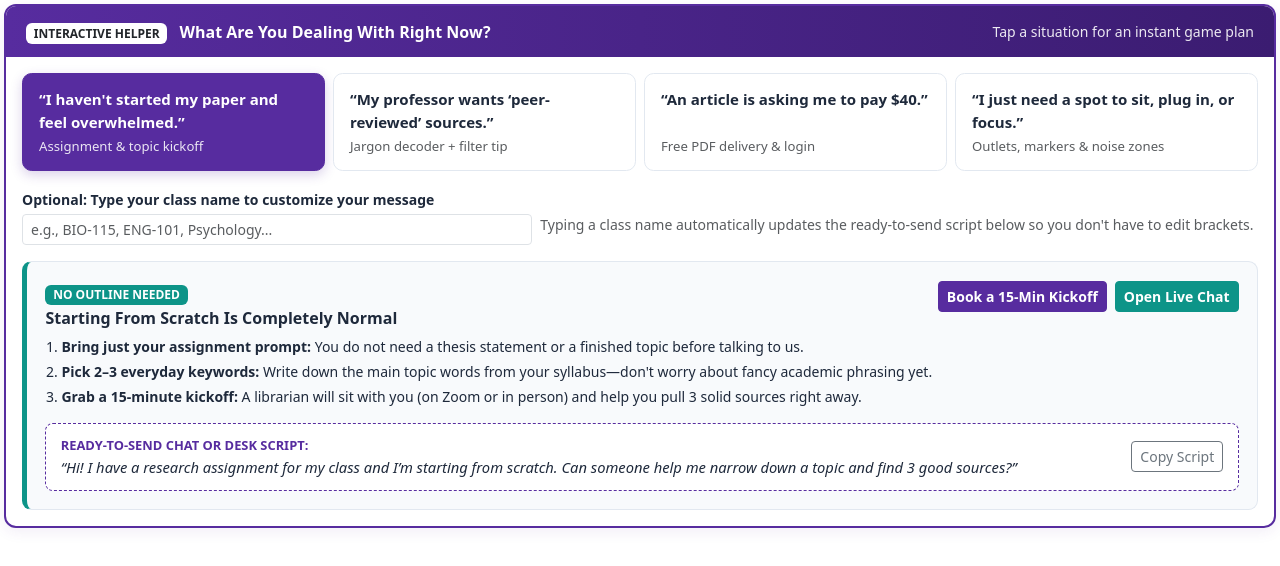
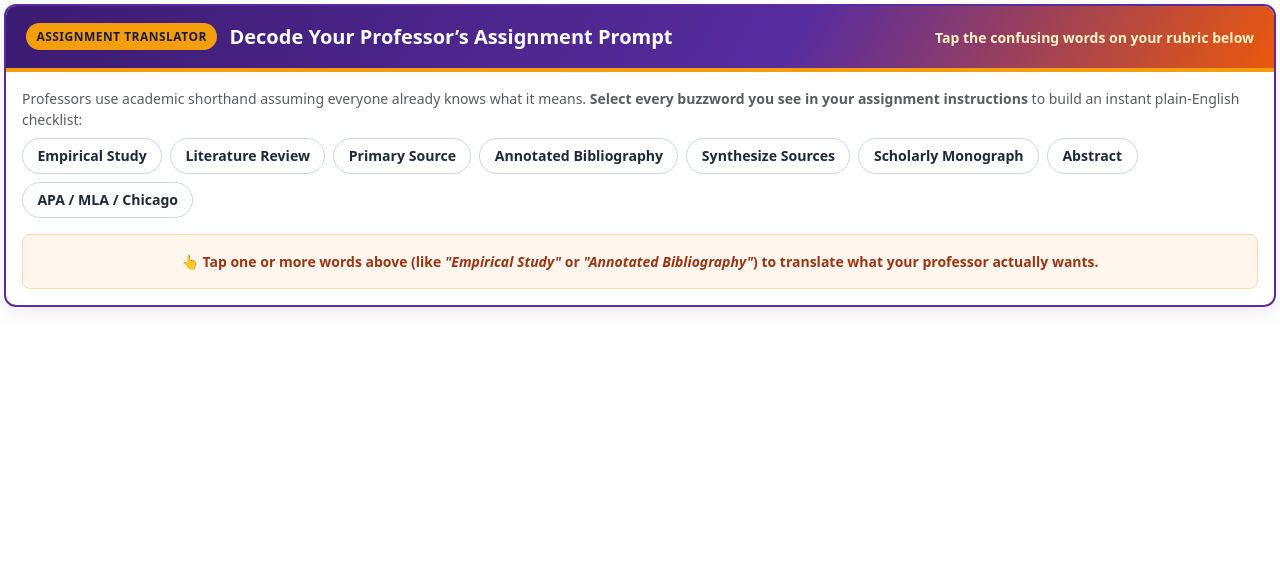
Before and after one commit to ULRider-1865/library-of-things, a plain HTML site: page starter-triage.html in a window 1280 px wide. Drawn offline with nearby package versions, Linux system fonts and the light colour scheme.

Commit message:
Update starter-triage.html

```diff
--- a/starter-triage.html
+++ b/starter-triage.html
@@ -3,7 +3,7 @@
 <head>
   <meta charset="UTF-8" />
   <meta name="viewport" content="width=device-width, initial-scale=1.0" />
-  <title>Moore Library Interactive Student Triage</title>
+  <title>Syllabus &amp; Rubric Buzzword Decoder</title>
   <!-- Bootstrap 5.3 CSS -->
   <link href="https://cdn.jsdelivr.net/npm/bootstrap@5.3.3/dist/css/bootstrap.min.css" rel="stylesheet" />
   <style>
@@ -11,9 +11,9 @@
       --rider-purple: #572c9f;
       --rider-purple-dark: #3b1c71;
       --rider-purple-soft: #f3effb;
-      --rider-cranberry: #9f1239;
-      --rider-teal: #0d9488;
-      --rider-teal-dark: #0f766e;
+      --warm-orange: #ea580c;
+      --warm-amber: #f59e0b;
+      --warm-orange-soft: #fff7ed;
       --rider-slate: #1e293b;
       --rider-border: #e2e8f0;
     }
@@ -26,18 +26,20 @@
       padding: 0.25rem;
     }
 
-    .widget-shell {
+    .decoder-shell {
       border: 2px solid var(--rider-purple);
       border-radius: 0.75rem;
       background-color: #ffffff;
       overflow: hidden;
-      box-shadow: 0 4px 14px rgba(87, 44, 159, 0.08);
+      box-shadow: 0 6px 18px rgba(87, 44, 159, 0.1);
     }
 
-    .widget-header {
-      background: linear-gradient(90deg, var(--rider-purple) 0%, var(--rider-purple-dark) 100%);
+    /* High-Contrast Purple + Warm Orange Header */
+    .decoder-header {
+      background: linear-gradient(120deg, var(--rider-purple-dark) 0%, var(--rider-purple) 62%, var(--warm-orange) 100%);
       color: #ffffff;
-      padding: 0.85rem 1.25rem;
+      padding: 1rem 1.25rem;
+      border-bottom: 4px solid var(--warm-amber);
       display: flex;
       flex-wrap: wrap;
       align-items: center;
@@ -45,280 +47,233 @@
       gap: 0.5rem;
     }
 
-    .choice-btn {
-      text-align: left;
-      border: 1.5px solid var(--rider-border);
+    .header-pill {
+      background-color: var(--warm-amber);
+      color: #1e1b4b;
+      font-weight: 800;
+      letter-spacing: 0.04em;
+      font-size: 0.75rem;
+      padding: 0.3rem 0.65rem;
+      border-radius: 999px;
+      text-transform: uppercase;
+    }
+
+    /* Toggleable Buzzword Chips */
+    .term-chip {
+      border: 1.5px solid #cbd5e1;
       background-color: #ffffff;
       color: var(--rider-slate);
-      border-radius: 0.6rem;
-      padding: 0.85rem 1rem;
+      border-radius: 999px;
+      padding: 0.4rem 0.9rem;
+      font-size: 0.88rem;
       font-weight: 600;
-      font-size: 0.94rem;
+      cursor: pointer;
       transition: all 0.15s ease;
-      height: 100%;
-      display: flex;
-      flex-direction: column;
-      justify-content: space-between;
+      user-select: none;
     }
 
-    .choice-btn:hover {
-      border-color: var(--rider-purple);
-      background-color: var(--rider-purple-soft);
-      transform: translateY(-1px);
+    .term-chip:hover {
+      border-color: var(--warm-orange);
+      background-color: var(--warm-orange-soft);
     }
 
-    .choice-btn.active {
+    .term-chip.selected {
+      background-color: var(--rider-purple);
       border-color: var(--rider-purple);
-      background-color: var(--rider-purple);
       color: #ffffff;
-      box-shadow: 0 4px 12px rgba(87, 44, 159, 0.22);
+      box-shadow: 0 3px 8px rgba(87, 44, 159, 0.22);
     }
 
-    .choice-btn.active .choice-sub {
-      color: rgba(255, 255, 255, 0.88) !important;
+    .term-chip.selected::before {
+      content: "✓ ";
+      color: var(--warm-amber);
+      font-weight: 800;
     }
 
-    .result-panel {
+    /* Output Cards */
+    .translation-card {
       background-color: #f8fafc;
       border: 1px solid var(--rider-border);
-      border-left: 5px solid var(--rider-teal);
-      border-radius: 0.6rem;
-      padding: 1.15rem;
+      border-left: 5px solid var(--warm-orange);
+      border-radius: 0.5rem;
+      padding: 0.85rem 1rem;
     }
 
-    .custom-script-box {
-      background-color: #ffffff;
-      border: 1px dashed var(--rider-purple);
-      border-radius: 0.5rem;
-      padding: 0.75rem 0.9rem;
-      font-size: 0.92rem;
+    .btn-orange-cta {
+      background-color: var(--warm-orange);
+      border-color: var(--warm-orange);
+      color: #ffffff;
+      font-weight: 700;
     }
 
-    .btn-rider-purple {
+    .btn-orange-cta:hover {
+      background-color: #c2410c;
+      border-color: #c2410c;
+      color: #ffffff;
+    }
+
+    .btn-purple-cta {
       background-color: var(--rider-purple);
       border-color: var(--rider-purple);
       color: #ffffff;
       font-weight: 600;
     }
 
-    .btn-rider-purple:hover {
+    .btn-purple-cta:hover {
       background-color: var(--rider-purple-dark);
       border-color: var(--rider-purple-dark);
-      color: #ffffff;
-    }
-
-    .btn-rider-teal {
-      background-color: var(--rider-teal);
-      border-color: var(--rider-teal);
-      color: #ffffff;
-      font-weight: 600;
-    }
-
-    .btn-rider-teal:hover {
-      background-color: var(--rider-teal-dark);
-      border-color: var(--rider-teal-dark);
       color: #ffffff;
     }
   </style>
 </head>
 <body>
 
-<div class="widget-shell">
-  <!-- Header -->
-  <div class="widget-header">
+<div class="decoder-shell">
+  <!-- Bold Purple + Orange Header -->
+  <div class="decoder-header">
     <div>
-      <span class="badge bg-white text-dark me-2">INTERACTIVE HELPER</span>
-      <strong class="fs-6">What Are You Dealing With Right Now?</strong>
+      <span class="header-pill me-2">Assignment Translator</span>
+      <strong class="fs-5 align-middle">Decode Your Professor’s Assignment Prompt</strong>
     </div>
-    <span class="small" style="color: rgba(255,255,255,0.9);">Tap a situation for an instant game plan</span>
+    <span class="small fw-semibold" style="color: #fef3c7;">Tap the confusing words on your rubric below</span>
   </div>
 
   <div class="p-3">
-    <!-- 4 Situation Selector Buttons -->
-    <div class="row g-2 mb-3" role="group" aria-label="Choose your current situation">
-      <div class="col-sm-6 col-lg-3">
-        <button type="button" class="btn choice-btn w-100 active" data-scenario="blank" onclick="selectScenario('blank', this)">
-          <span>“I haven't started my paper and feel overwhelmed.”</span>
-          <span class="choice-sub small text-muted fw-normal mt-1">Assignment &amp; topic kickoff</span>
-        </button>
+    <p class="small text-muted mb-2">
+      Professors use academic shorthand assuming everyone already knows what it means. <strong>Select every buzzword you see in your assignment instructions</strong> to build an instant plain-English checklist:
+    </p>
+
+    <!-- Buzzword Selector Chips -->
+    <div class="d-flex flex-wrap gap-2 mb-3" id="chipContainer" role="group" aria-label="Select syllabus terms">
+      <button type="button" class="term-chip" data-term="empirical" onclick="toggleTerm(this)">Empirical Study</button>
+      <button type="button" class="term-chip" data-term="litreview" onclick="toggleTerm(this)">Literature Review</button>
+      <button type="button" class="term-chip" data-term="primary" onclick="toggleTerm(this)">Primary Source</button>
+      <button type="button" class="term-chip" data-term="annotated" onclick="toggleTerm(this)">Annotated Bibliography</button>
+      <button type="button" class="term-chip" data-term="synthesize" onclick="toggleTerm(this)">Synthesize Sources</button>
+      <button type="button" class="term-chip" data-term="monograph" onclick="toggleTerm(this)">Scholarly Monograph</button>
+      <button type="button" class="term-chip" data-term="abstract" onclick="toggleTerm(this)">Abstract</button>
+      <button type="button" class="term-chip" data-term="apa" onclick="toggleTerm(this)">APA / MLA / Chicago</button>
+    </div>
+
+    <!-- Empty State Prompt -->
+    <div id="emptyState" class="p-3 rounded-3 border text-center" style="background-color: var(--warm-orange-soft); border-color: #fed7aa !important;">
+      <p class="small fw-semibold mb-0" style="color: #9a3412;">
+        👆 Tap one or more words above (like <em>"Empirical Study"</em> or <em>"Annotated Bibliography"</em>) to translate what your professor actually wants.
+      </p>
+    </div>
+
+    <!-- Dynamic Decoded Output -->
+    <div id="decodedOutput" class="d-none">
+      <div class="d-flex flex-wrap justify-content-between align-items-center gap-2 mb-2">
+        <span class="fw-bold small text-uppercase" style="color: var(--rider-purple);">Your Plain-English Assignment Translation:</span>
+        <button type="button" class="btn btn-link btn-sm text-muted p-0 text-decoration-none" onclick="clearAllTerms()">Clear selections</button>
       </div>
 
-      <div class="col-sm-6 col-lg-3">
-        <button type="button" class="btn choice-btn w-100" data-scenario="peer" onclick="selectScenario('peer', this)">
-          <span>“My professor wants ‘peer-reviewed’ sources.”</span>
-          <span class="choice-sub small text-muted fw-normal mt-1">Jargon decoder + filter tip</span>
-        </button>
-      </div>
+      <div id="translationList" class="d-flex flex-column gap-2 mb-3"></div>
 
-      <div class="col-sm-6 col-lg-3">
-        <button type="button" class="btn choice-btn w-100" data-scenario="paywall" onclick="selectScenario('paywall', this)">
-          <span>“An article is asking me to pay $40.”</span>
-          <span class="choice-sub small text-muted fw-normal mt-1">Free PDF delivery &amp; login</span>
-        </button>
-      </div>
-
-      <div class="col-sm-6 col-lg-3">
-        <button type="button" class="btn choice-btn w-100" data-scenario="space" onclick="selectScenario('space', this)">
-          <span>“I just need a spot to sit, plug in, or focus.”</span>
-          <span class="choice-sub small text-muted fw-normal mt-1">Outlets, markers &amp; noise zones</span>
-        </button>
-      </div>
-    </div>
-
-    <!-- Optional Course Input to Personalize Their Copy-Paste Script -->
-    <div class="row g-2 align-items-center mb-3">
-      <div class="col-md-5">
-        <label for="courseInput" class="form-label small fw-semibold mb-1">Optional: Type your class name to customize your message</label>
-        <input type="text" id="courseInput" class="form-control form-control-sm" placeholder="e.g., BIO-115, ENG-101, Psychology..." oninput="updateScriptText()" />
-      </div>
-      <div class="col-md-7 small text-muted pt-md-3">
-        Typing a class name automatically updates the ready-to-send script below so you don't have to edit brackets.
-      </div>
-    </div>
-
-    <!-- Dynamic Output Panel -->
-    <div class="result-panel" id="resultPanel" aria-live="polite">
-      <div class="d-flex flex-wrap justify-content-between align-items-start gap-2 mb-2">
-        <div>
-          <span class="badge mb-1" style="background-color: var(--rider-teal);" id="resBadge">STEP-BY-STEP GAME PLAN</span>
-          <h4 class="h6 fw-bold mb-0" id="resTitle"></h4>
+      <!-- Action Footer -->
+      <div class="p-2 px-3 rounded-3 d-flex flex-wrap justify-content-between align-items-center gap-2" style="background-color: var(--rider-purple-soft);">
+        <span class="small fw-semibold" style="color: var(--rider-purple-dark);">
+          Want help finding sources that match these exact rules?
+        </span>
+        <div class="d-flex flex-wrap gap-2">
+          <a href="https://rider.libcal.com/appointments" target="_blank" rel="noopener noreferrer" class="btn btn-sm btn-orange-cta">Book a 15-Min Kickoff</a>
+          <a href="https://guides.rider.edu/home" target="_blank" rel="noopener noreferrer" class="btn btn-sm btn-purple-cta">Search Moore Library</a>
         </div>
-        <div class="d-flex flex-wrap gap-2" id="resActions"></div>
-      </div>
-
-      <ol class="small mb-3 ps-3" id="resSteps"></ol>
-
-      <!-- Auto-Generated Copy-Paste Script -->
-      <div class="custom-script-box d-flex flex-wrap justify-content-between align-items-center gap-2">
-        <div class="flex-grow-1">
-          <span class="d-block small fw-bold text-uppercase" style="color: var(--rider-purple);">Ready-to-Send Chat or Desk Script:</span>
-          <span id="resScript" class="fst-italic"></span>
-        </div>
-        <button type="button" class="btn btn-sm btn-outline-secondary flex-shrink-0" id="copyBtn" onclick="copyGeneratedScript()">Copy Script</button>
       </div>
     </div>
   </div>
 </div>
 
 <script>
-  // ============================================================
-  // 1. UPDATE YOUR RIDER UNIVERSITY LINKS HERE ONCE
-  // ============================================================
-  const CONFIG = {
-    libcalUrl: "https://rider.libcal.com/appointments",
-    chatUrl: "https://guides.rider.edu/home",
-    illUrl: "https://guides.rider.edu/home",
-    searchUrl: "https://guides.rider.edu/home"
-  };
-
-  // ============================================================
-  // 2. SCENARIO DATA (PLAIN ENGLISH, ZERO JARGON)
-  // ============================================================
-  const SCENARIOS = {
-    blank: {
-      badge: "NO OUTLINE NEEDED",
-      title: "Starting From Scratch Is Completely Normal",
-      steps: [
-        "<strong>Bring just your assignment prompt:</strong> You do not need a thesis statement or a finished topic before talking to us.",
-        "<strong>Pick 2–3 everyday keywords:</strong> Write down the main topic words from your syllabus—don't worry about fancy academic phrasing yet.",
-        "<strong>Grab a 15-minute kickoff:</strong> A librarian will sit with you (on Zoom or in person) and help you pull 3 solid sources right away."
-      ],
-      scriptTemplate: (course) => `Hi! I have a research assignment for ${course} and I’m starting from scratch. Can someone help me narrow down a topic and find 3 good sources?`,
-      primaryBtn: { text: "Book a 15-Min Kickoff", url: CONFIG.libcalUrl },
-      secondaryBtn: { text: "Open Live Chat", url: CONFIG.chatUrl }
+  const TERMS = {
+    empirical: {
+      label: "Empirical Study",
+      meaning: "An article where researchers actually ran an experiment, survey, or observation and collected real data—not an opinion piece or summary.",
+      tip: "Look for sections inside the article labeled <strong>Methods</strong>, <strong>Participants</strong>, and <strong>Results</strong>."
     },
-    peer: {
-      badge: "JARGON DECODER",
-      title: "How to Find 'Peer-Reviewed' Articles in 30 Seconds",
-      steps: [
-        "<strong>What it means:</strong> 'Peer-reviewed' just means other experts fact-checked the article before it was published.",
-        "<strong>Skip regular Google:</strong> Start from the Moore Library search bar so you don't hit paywalls.",
-        "<strong>Click one checkbox:</strong> After searching your topic, look at the left sidebar and check <strong>'Peer-Reviewed Journals'</strong>—every result left will count."
-      ],
-      scriptTemplate: (course) => `Hi! My professor for ${course} requires peer-reviewed articles. Can you show me how to filter my search results so only peer-reviewed sources show up?`,
-      primaryBtn: { text: "Start Library Search", url: CONFIG.searchUrl },
-      secondaryBtn: { text: "Ask a Librarian", url: CONFIG.chatUrl }
+    litreview: {
+      label: "Literature Review",
+      meaning: "You aren't running a new experiment—you're summarizing and comparing what experts have already discovered about your topic.",
+      tip: "Group your sources by theme or debate (e.g., '3 studies agree on X, while 2 studies argue Y') instead of summarizing one article per paragraph."
     },
-    paywall: {
-      badge: "NEVER PAY OUT OF POCKET",
-      title: "Bypass That $40 Article Paywall for Free",
-      steps: [
-        "<strong>Don't enter a credit card:</strong> Your tuition already covers access to thousands of journals—and free borrowing from other libraries.",
-        "<strong>Log in with your Rider key:</strong> If you are off-campus, make sure you sign in with your Rider credentials when prompted.",
-        "<strong>Request the free PDF:</strong> If Rider doesn't own that exact journal, submit a 1-minute request and we'll email you the PDF (usually in 24–48 hours)."
-      ],
-      scriptTemplate: (course) => `Hi! I found an article I need for ${course}, but it’s asking me to pay. Can you check if Rider has free access or help me request the PDF?`,
-      primaryBtn: { text: "Request Free PDF / Book", url: CONFIG.illUrl },
-      secondaryBtn: { text: "Check With Live Chat", url: CONFIG.chatUrl }
+    primary: {
+      label: "Primary Source",
+      meaning: "Firsthand evidence created at the time of an event or original data—like a historical letter, interview, court ruling, or original scientific study.",
+      tip: "If an article is just talking about someone else's study or historical event, that's a <em>secondary</em> source."
     },
-    space: {
-      badge: "NO RESERVATION NEEDED",
-      title: "Claim Your Spot, Plug In & Grab Free Gear",
-      steps: [
-        "<strong>Pick your noise level:</strong> Level 1 is great for group talk, snacks, and Bean Bag Alley; Level 2 is quiet whispers; Level 3 is complete silence.",
-        "<strong>Borrow free essentials:</strong> Stop by the main circulation desk with your Bronc ID for phone/laptop chargers, headphones, or whiteboard markers.",
-        "<strong>Take a breather:</strong> Need a quick reset between classes? Try our Light Therapy stations—no sign-up required."
-      ],
-      scriptTemplate: (course) => `Hi! Where can I find a quiet study spot with outlets right now, and can I borrow a charger or whiteboard markers at the circulation desk?`,
-      primaryBtn: { text: "View Library Hours", url: CONFIG.chatUrl },
-      secondaryBtn: null
+    annotated: {
+      label: "Annotated Bibliography",
+      meaning: "A regular Works Cited / References list, except right underneath each citation you write a short paragraph (100–150 words) summarizing what the source says and why it's useful for your paper.",
+      tip: "Read the article's summary first to see if it fits before writing your annotation."
+    },
+    synthesize: {
+      label: "Synthesize Sources",
+      meaning: "Putting your sources in conversation with each other—showing how different authors agree, disagree, or build on one another—rather than listing quotes one by one.",
+      tip: "Use transition phrases like <em>'Similarly, Smith (2023) found...'</em> or <em>'In contrast to Jones...'</em>"
+    },
+    monograph: {
+      label: "Scholarly Monograph",
+      meaning: "A fancy academic word for a serious, non-fiction book written by an expert on one specific subject (usually published by a university press).",
+      tip: "You rarely need to read the whole book—check the Table of Contents and Index for the 1–2 chapters that match your topic."
+    },
+    abstract: {
+      label: "Abstract",
+      meaning: "The 1-paragraph summary at the very top of a scholarly article that tells you what the study did and what it found.",
+      tip: "Always read the abstract first! It saves you from reading a 25-page PDF that doesn't actually fit your paper."
+    },
+    apa: {
+      label: "APA / MLA / Chicago Style",
+      meaning: "Just the specific formatting rules for how you list your sources at the end of your paper and credit quotes inside your paragraphs.",
+      tip: "Don't format these by hand—click the <strong>Cite</strong> button in Moore Library's search results to copy a pre-formatted citation."
     }
   };
 
-  let currentKey = "blank";
+  function toggleTerm(btn) {
+    btn.classList.toggle("selected");
+    renderTranslations();
+  }
 
-  function selectScenario(key, btnEl) {
-    currentKey = key;
-    document.querySelectorAll(".choice-btn").forEach(b => b.classList.remove("active"));
-    if (btnEl) btnEl.classList.add("active");
+  function clearAllTerms() {
+    document.querySelectorAll(".term-chip.selected").forEach(btn => btn.classList.remove("selected"));
+    renderTranslations();
+  }
 
-    const data = SCENARIOS[key];
-    document.getElementById("resBadge").innerText = data.badge;
-    document.getElementById("resTitle").innerText = data.title;
+  function renderTranslations() {
+    const selectedBtns = Array.from(document.querySelectorAll(".term-chip.selected"));
+    const emptyState = document.getElementById("emptyState");
+    const output = document.getElementById("decodedOutput");
+    const list = document.getElementById("translationList");
 
-    const stepsEl = document.getElementById("resSteps");
-    stepsEl.innerHTML = data.steps.map(s => `<li class="mb-1">${s}</li>`).join("");
+    if (selectedBtns.length === 0) {
+      emptyState.classList.remove("d-none");
+      output.classList.add("d-none");
+      list.innerHTML = "";
+    } else {
+      emptyState.classList.add("d-none");
+      output.classList.remove("d-none");
+      list.innerHTML = selectedBtns.map(btn => {
+        const item = TERMS[btn.dataset.term];
+        return `
+          <div class="translation-card">
+            <div class="fw-bold small mb-1" style="color: #c2410c;">${item.label}</div>
+            <p class="small mb-1">${item.meaning}</p>
+            <p class="small text-muted mb-0"><strong>Pro Tip:</strong> ${item.tip}</p>
+          </div>
+        `;
+      }).join("");
+    }
 
-    const actionsEl = document.getElementById("resActions");
-    let btnsHtml = `<a href="${data.primaryBtn.url}" target="_blank" rel="noopener noreferrer" class="btn btn-sm btn-rider-purple">${data.primaryBtn.text}</a>`;
-    if (data.secondaryBtn) {
-      btnsHtml += `<a href="${data.secondaryBtn.url}" target="_blank" rel="noopener noreferrer" class="btn btn-sm btn-rider-teal">${data.secondaryBtn.text}</a>`;
-    }
-    actionsEl.innerHTML = btnsHtml;
-
-    updateScriptText();
     notifyParentHeight();
   }
 
-  function updateScriptText() {
-    const rawCourse = document.getElementById("courseInput").value.trim();
-    const courseLabel = rawCourse ? rawCourse : "my class";
-    document.getElementById("resScript").innerText = `“${SCENARIOS[currentKey].scriptTemplate(courseLabel)}”`;
-  }
-
-  function copyGeneratedScript() {
-    const text = document.getElementById("resScript").innerText.replace(/^[“"]|[”"]$/g, "");
-    navigator.clipboard.writeText(text).then(() => {
-      const btn = document.getElementById("copyBtn");
-      btn.innerText = "Copied!";
-      btn.classList.replace("btn-outline-secondary", "btn-rider-purple");
-      setTimeout(() => {
-        btn.innerText = "Copy Script";
-        btn.classList.replace("btn-rider-purple", "btn-outline-secondary");
-      }, 1800);
-    });
-  }
-
-  // Auto-communicate height to Springshare parent page if listener is present
   function notifyParentHeight() {
     if (window.parent !== window) {
       window.parent.postMessage({ type: "mooreWidgetResize", height: document.body.scrollHeight }, "*");
     }
   }
 
-  window.addEventListener("load", () => {
-    selectScenario("blank", document.querySelector('[data-scenario="blank"]'));
-  });
+  window.addEventListener("load", notifyParentHeight);
   window.addEventListener("resize", notifyParentHeight);
 </script>
 
```
